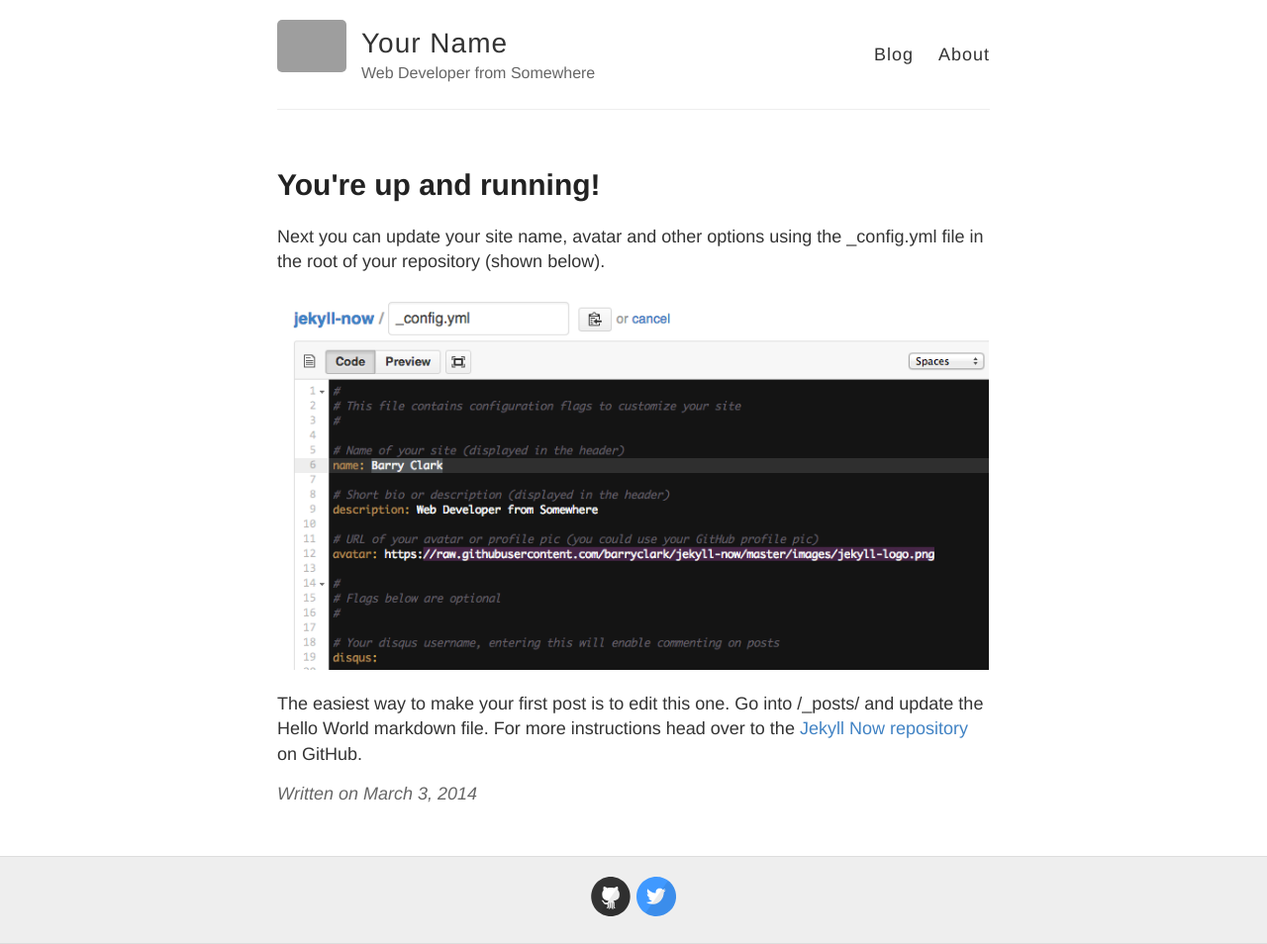
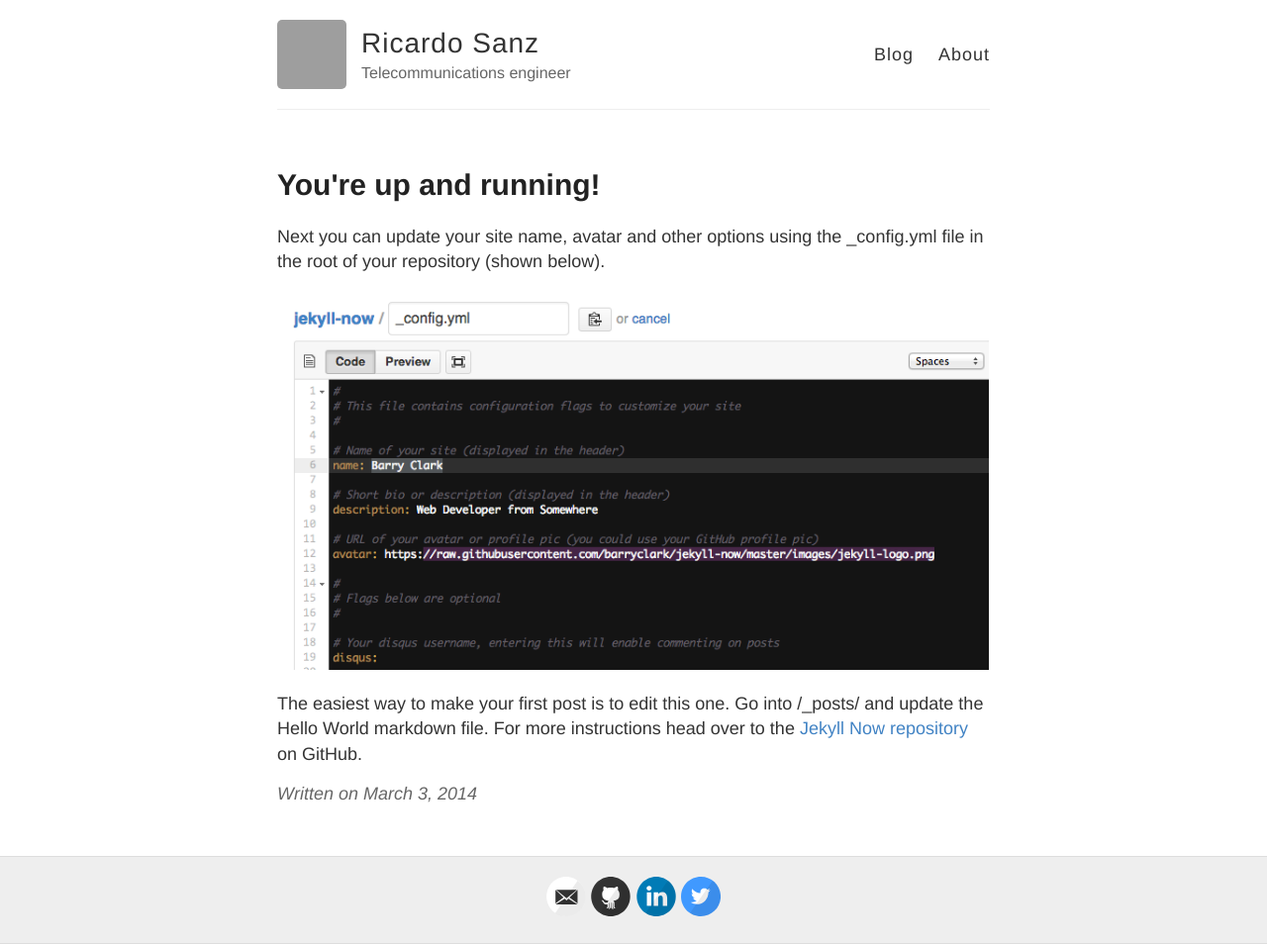
Before and after one commit to rsre/rsre-web, a Jekyll site: the page built from _posts/2014-3-3-Hello-World.md, in a window 1280 px wide. Shown: the whole page at 99% size. Built offline with Jekyll 4.4.1, drawn with Linux system fonts in a browser that asks for light colours; Markdown is read by kramdown in place of the engine named in the settings; comment, search, counter and statistics services are not loaded; some of the changed lines change nothing that is shown; grey boxes are pictures that could not be loaded.

Commit message:
Fixed markdown engine
redcarpet to kramdown

```diff
--- a/_config.yml
+++ b/_config.yml
@@ -3,13 +3,13 @@
 #
 
 # Name of your site (displayed in the header)
-name: Your Name
+name: Ricardo Sanz
 
 # Short bio or description (displayed in the header)
-description: Web Developer from Somewhere
+description: Telecommunications engineer
 
 # URL of your avatar or profile pic (you could use your GitHub profile pic)
-avatar: https://raw.githubusercontent.com/barryclark/jekyll-now/master/images/jekyll-logo.png
+avatar: https://avatars0.githubusercontent.com/u/12608029?v=3&s=460
 
 #
 # Flags below are optional
@@ -18,15 +18,15 @@
 # Includes an icon in the footer for each username you enter
 footer-links:
   dribbble:
-  email:
+  email: ric.sanz.re@gmail.com
   facebook:
   flickr:
-  github: barryclark/jekyll-now
+  github: rsre
   instagram:
-  linkedin:
+  linkedin: rsre
   pinterest:
   rss: # just type anything here for a working RSS icon
-  twitter: jekyllrb
+  twitter: NotSoRick
   stackoverflow: # your stackoverflow profile, e.g. "users/50476/bart-kiers"
   youtube: # channel/<your_long_string> or user/<user-name>
   googleplus: # anything in your profile username that comes after plus.google.com/
@@ -34,14 +34,14 @@
 
 # Enter your Disqus shortname (not your username) to enable commenting on posts
 # You can find your shortname on the Settings page of your Disqus account
-disqus:
+disqus: ricardosanz
 
 # Enter your Google Analytics web tracking code (e.g. UA-2110908-2) to activate tracking
 google_analytics:
 
 # Your website URL (e.g. http://barryclark.github.io or http://www.barryclark.co)
 # Used for Sitemap.xml and your RSS feed
-url:
+url: ricardosa.nz
 
 # If you're hosting your site at a Project repository on GitHub pages
 # (http://yourusername.github.io/repository-name)
@@ -53,7 +53,7 @@
 # !! You don't need to change any of the configuration flags below !!
 #
 
-markdown: redcarpet
+markdown: kramdown
 highlighter: pygments
 permalink: /:title/
 
```
